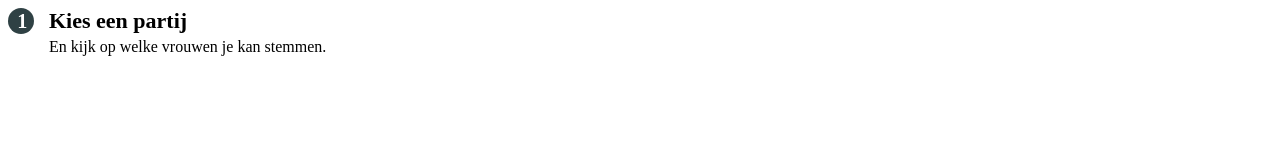
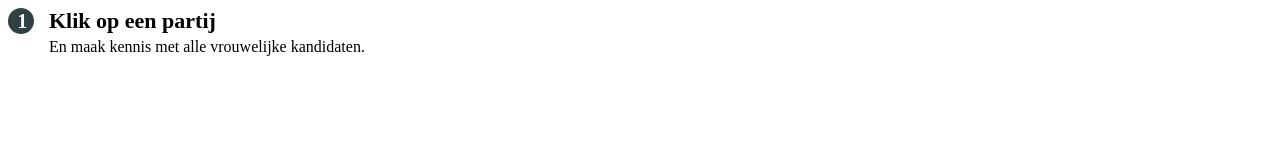
Before and after one commit to stemopeenvrouw/voting-advice, a Svelte app: page / in a window 1280 px wide. Shown: the top 160 px of the page. Built offline with nearby package versions, Linux system fonts and the light colour scheme; the HTML template or start-up script is replaced by a standard one.

Commit message:
Update copy and add margin.

```diff
--- a/src/App.svelte
+++ b/src/App.svelte
@@ -54,17 +54,17 @@ $: {
 		</div>
 			<div class="heading">
 		{#if !english}
-		Kies een partij
+		Klik op een partij
 		{:else}
-		Chose a party
+		Choose your party
 		{/if}
 		</div>
 	</div>
 	<p class="explanation-text">
 		{#if !english}
-		En kijk op welke vrouwen je kan stemmen.
+		En maak kennis met alle vrouwelijke kandidaten.
 		{:else}
-		And see which woman you can vote for.
+		And find an overview of all female candidates.
 		{/if}
 	</p>
 
@@ -84,19 +84,17 @@ $: {
 			</div>
 			<div class="heading">
 			{#if !english}
-			Kies een vrouw lager op de lijst dan de peilingen (rode stippellijn) aangeven
+			Stem op een vrouw, lager op de lijst dan de peiling (stippellijn) aangeeft
 			{:else}
-			Vote for a woman, lower on the list than the poll (red striped line) indicates
+			Vote for a woman, lower on the list than the poll (dotted line) indicates
 			{/if}
 			</div>
 		</div>
 		<p class="explanation-text">
 		{#if !english}
-		Staat er direct boven de stippellijn ook een vrouw? Dan kan ook zij jouw voorkeurstem
-gebruiken. Geen stippellijn? Dan zijn er van deze partij geen peilingen of staat de partij
-gepeild op 0 zetels. Laat je hierdoor niet beïnvloeden; peilingen zijn nooit geheel correct.
+		Staat er direct boven de stippellijn ook een vrouw? Dan kan ook zij jouw voorkeurstem gebruiken. Geen stippellijn? Dan zijn er van deze partij geen peilingen of staat de partij gepeild op 0 zetels. Laat je hierdoor niet beïnvloeden; peilingen zijn nooit geheel correct.
 		{:else}
-		If a candidate directly ave the line is also a woman? Then she can us yo vote too. No blue stripes line? That could either mean that this party was not polled, or that it was polled on zero seats. Do not let this lead your decisionmaking; polls are never fully correct.
+		Is there a female candidate directly above the dotted line? She would also benefit from your vote. No dotted line? That means there are no polls for this party, or they are expected to not gain any seats. Do not let this influence you; polls are never entirely correct.
 		{/if}
 		</p>
 		<div>
@@ -118,6 +116,7 @@ gepeild op 0 zetels. Laat je hierdoor niet beïnvloeden; peilingen zijn nooit ge
 	display: grid;
 	grid-template-columns: repeat(auto-fill, minmax(5.6rem, 1fr));
 	-ms-grid-columns: minmax(5.6rem, 1fr) minmax(5.6rem, 1fr) minmax(5.6rem, 1fr) minmax(5.6rem, 1fr);
+	margin-bottom: 0.9rem;
 }
 .listselect:nth-child( 1) {-ms-grid-row: 1;-ms-grid-column: 1;}
 .listselect:nth-child( 2) {-ms-grid-row: 1;-ms-grid-column: 2;}
```
